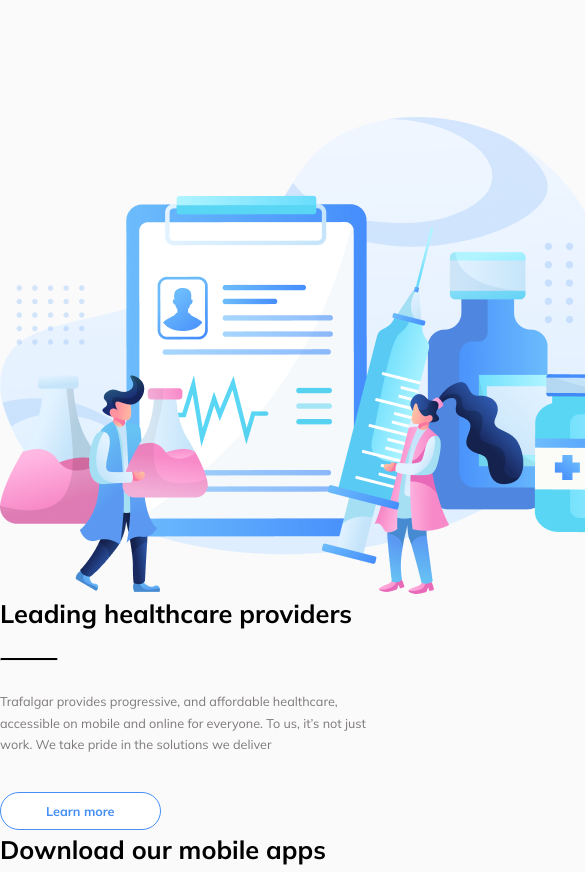
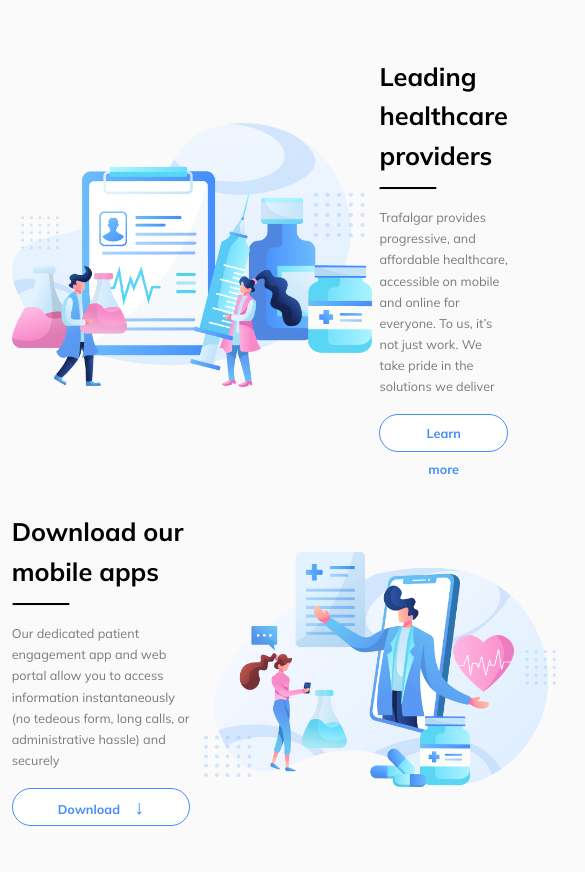
Before and after one commit to Vsspaulasouza/Trafalgar, a website built with webpack: page index.html in a window 390 px wide. Shown: the part 2391-3263 px from the top of the page, 585 px wide, since content can reach past the window. After the commit the page ends 3218 px from the top, so only its background shows below. Built offline with nearby package versions, Linux system fonts and the light colour scheme.

Commit message:
Responsividade seção info

```diff
--- a/css/info.css
+++ b/css/info.css
@@ -1,14 +1,22 @@
 .info{
+  padding: 0 3vw;
+  margin-top: 60px;
   max-width: 100%;
   display: flex;
-  flex-wrap: wrap;
   justify-content: space-around;
   align-items: center;
 }
 
+.info img + div{
+  margin-left: 2vw;
+}
+
+.info div + img{
+  margin-left: 2vw;
+}
+
 .info img{
   max-width: 650px;
-
 }
 .info .text-box{
   position: relative;
@@ -25,14 +33,13 @@
 }
 
 .info .text-box hr{
-  margin: 25px 0 0 0;
+  margin: 25px 0 30px 0;
   width: 56px;
   border-top: 2px solid #000;
   border-radius: 10px;
 }
 
 .info .text-box p{
-  margin-top: 30px;
   font-weight: 300;
   font-size: 1.8rem;
   line-height: 3rem;
@@ -48,3 +55,49 @@
   font-weight: bolder;
   margin-left: 14px;
 }
+
+@media(max-width: 1100px){
+  .info img{
+    width: 600px;
+  }
+}
+@media(max-width: 1060px){
+  .info img{
+    width: 500px;
+  }
+  .info .text-box a{
+    margin-top: 25px;
+  }
+}
+@media(max-width: 900px){
+  .info img{
+    width: 450px;
+  }
+  .info .text-box hr{
+    margin: 15px 0 20px 0;
+  }
+  .info .text-box a{
+    margin-top: 20px;
+  }
+}
+@media(max-width: 800px){
+  .info img{
+    width: 400px;
+  }
+  .info .text-box hr{
+    margin: 12px 0 17px 0;
+  }
+  .info .text-box a{
+    margin-top: 17px;
+  }
+}
+@media(max-width: 750px){
+  .info img{
+    width: 360px;
+  }
+}
+@media(max-width: 700px){
+  .info img{
+    width: 360px;
+  }
+}
--- a/css/our-services.css
+++ b/css/our-services.css
@@ -7,7 +7,7 @@
   align-items: center;
   position: relative;
   padding: 0 4vw;
-  margin-bottom: 120px;
+  margin-bottom: 60px;
 }
 
 .our-services .header{
```
